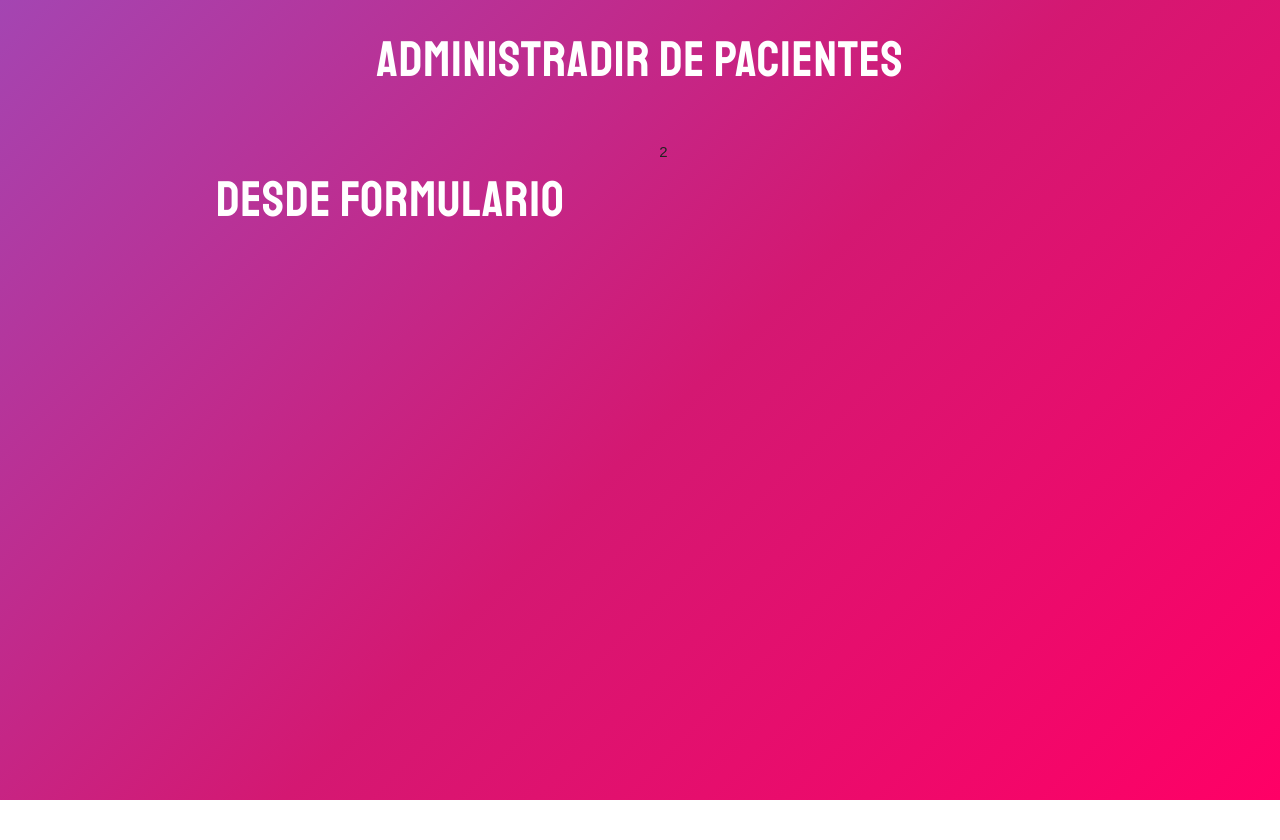
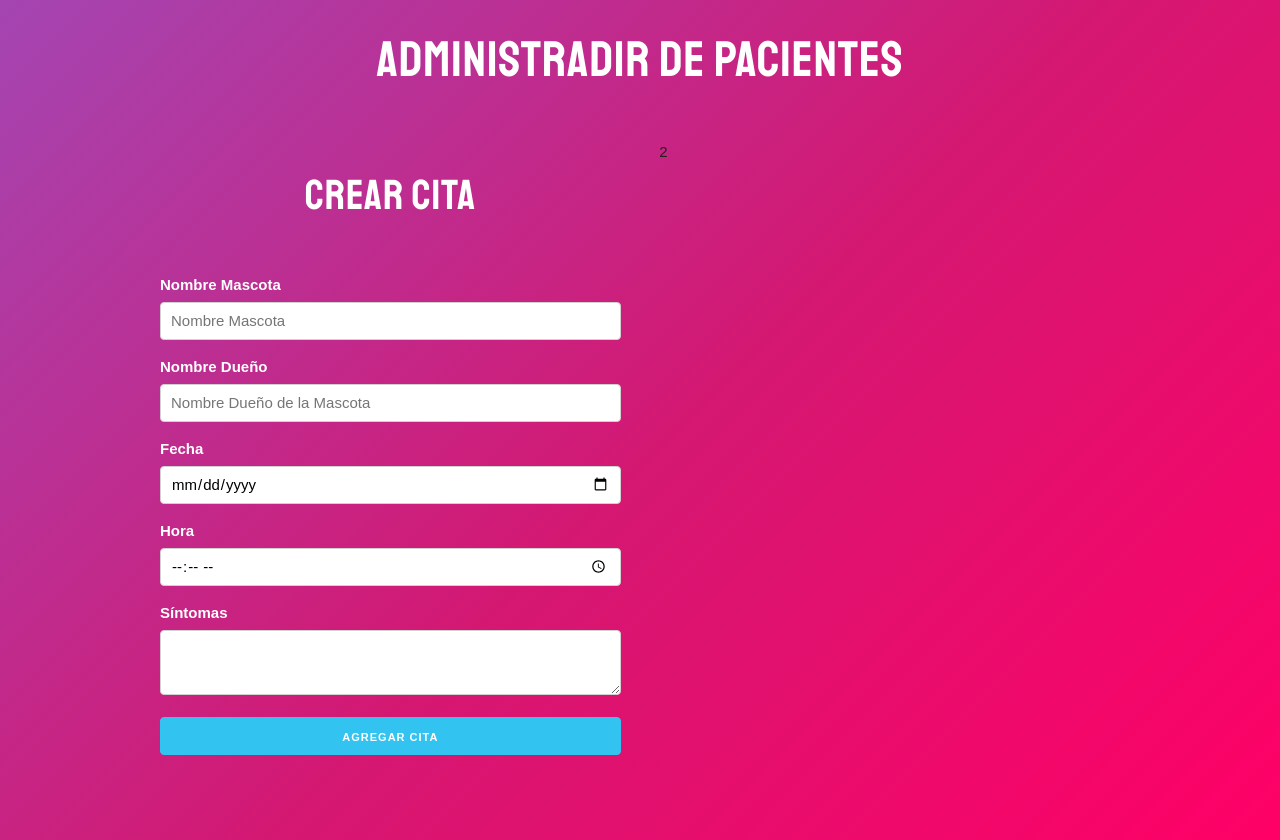
Before and after one commit to nerila1310/Administrador_de_citas, a React (Create React App) app: page / in a window 1280 px wide. Before the commit the page ends 800 px from the top, so only its background shows below. Built offline with nearby package versions, Linux system fonts and the light colour scheme.

Commit message:
Agregamos los campos del formulario Crear Cita

```diff
--- a/src/components/Formulario.js
+++ b/src/components/Formulario.js
@@ -1,8 +1,55 @@
-import React from 'react';
+import React, {Fragment} from 'react';
 
 const Formulario = () => {
     return (
-        <h1>Desde Formulario</h1>
+        <Fragment>
+            <h2>Crear cita</h2>
+
+            <form>
+                <label>Nombre Mascota</label>
+                <input
+                    type="text"
+                    name="mascota"
+                    className="u-full-width"
+                    placeholder="Nombre Mascota"
+                />
+
+                <label>Nombre Dueño</label>
+                <input
+                    type="text"
+                    name="propietario"
+                    className="u-full-width"
+                    placeholder="Nombre Dueño de la Mascota"
+                />
+
+                <label>Fecha</label>
+                <input
+                    type="date"
+                    name="fecha"
+                    className="u-full-width"
+                />
+
+                <label>Hora</label>
+                <input
+                    type="time"
+                    name="hora"
+                    className="u-full-width"
+                />
+
+                <label>Síntomas</label>
+                <textarea
+                    className="u-full-width"
+                    name="sintomas"
+                ></textarea>
+
+                <button
+                    type="submit"
+                    className="u-full-width button-primary"
+                >Agregar Cita</button>
+            </form>
+
+        </Fragment>
+
      );
 }
 
```
